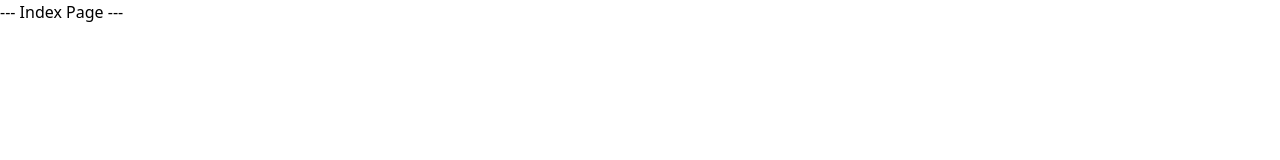
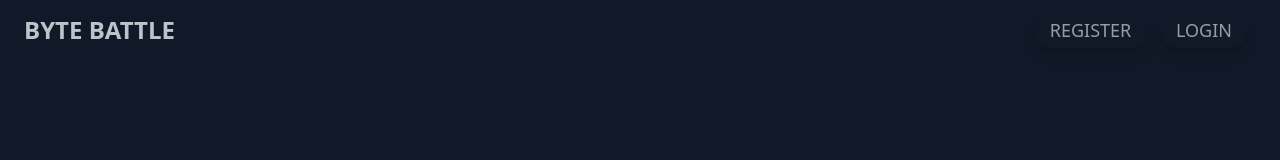
Before and after one commit to itmosha/byte-battle, an Astro site in the folder byte-battle_frontend/: page / in a window 1280 px wide. Built offline with nearby package versions, Linux system fonts and the light colour scheme; Astro itself is replaced by a stand-in of ours.

Commit message:
feat: Basic Header component implemented

```diff
--- a/byte-battle_frontend/astro.config.mjs
+++ b/byte-battle_frontend/astro.config.mjs
@@ -2,7 +2,6 @@ import { defineConfig } from 'astro/config';
 
 import tailwind from "@astrojs/tailwind";
 
-// https://astro.build/config
 export default defineConfig({
   integrations: [tailwind()]
 });
--- /dev/null
+++ b/byte-battle_frontend/src/components/Header.astro
@@ -0,0 +1,46 @@
+---
+
+---
+
+<div class="flex text-lg font-sans px-6 py-3 justify-between">
+    <button
+        logo-button
+    >
+        <h1 class="text-gray-300/90 font-semibold text-2xl">
+            BYTE BATTLE
+        </h1>
+    </button>
+    <div class="text-gray-300/70 font-medium">
+        <button
+            register-button
+            class="mr-2 px-4 py-1 rounded-full uppercase
+                hover:bg-gray-500 hover:bg-opacity-20 hover:shadow-gray-500/20
+                transition ease-in-out duration-200 shadow-lg
+        ">
+            <h1>
+                Register
+            </h1>
+        </button>
+        <button
+            login-button
+            class="mr-2 px-4 py-1 rounded-full uppercase
+                hover:bg-gray-500 hover:bg-opacity-20 hover:shadow-gray-500/20
+                transition ease-in-out duration-200 shadow-lg
+        ">
+            <h1>
+                Login
+            </h1>
+        </button>
+    </div>
+</div>
+
+<script>
+    const logoButton = document.querySelector('[logo-button]');
+    logoButton.addEventListener('click', () => window.location.replace(`${import.meta.env.PUBLIC_PROTOCOL}://${import.meta.env.PUBLIC_HOSTNAME}:3000/`));
+
+    const registerButton = document.querySelector('[register-button]');
+    registerButton.addEventListener('click', () => alert('Register not implemented!'));
+
+    const loginButton = document.querySelector('[login-button]');
+    loginButton.addEventListener('click', () => alert('Login not implemented!'));
+</script>
--- a/byte-battle_frontend/src/pages/index.astro
+++ b/byte-battle_frontend/src/pages/index.astro
@@ -1,4 +1,5 @@
 ---
+import Header from "../components/Header.astro";
 ---
 
 <html lang="en">
@@ -8,7 +9,7 @@
 		<meta name="generator" content={Astro.generator} />
 		<title>Byte Battle</title>
 	</head>
-	<body>
-		<h1>--- Index Page ---</h1>
+	<body class="min-h-screen bg-gray-900">
+		<Header />
 	</body>
 </html>
```
Also changed, not shown: 1 other file.
